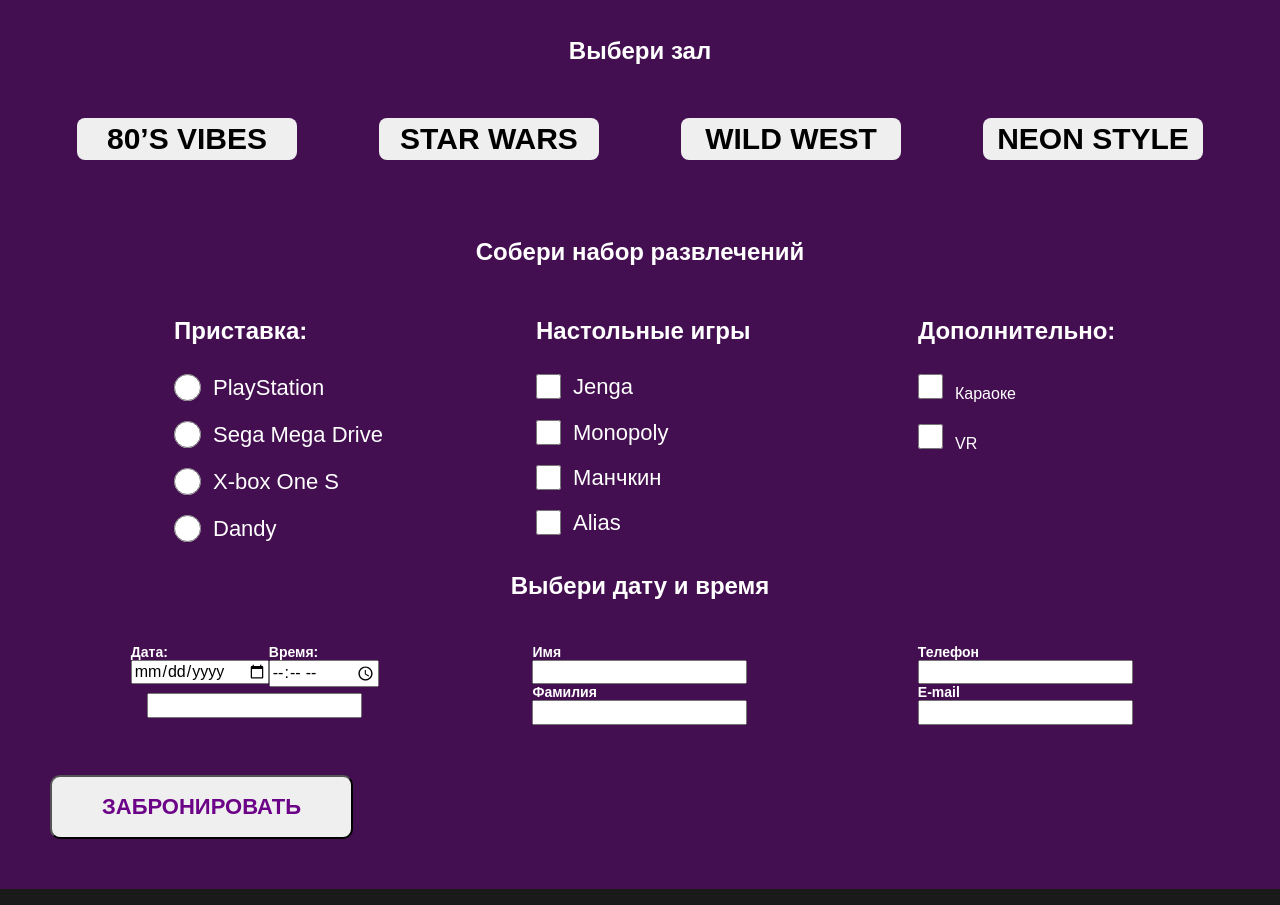
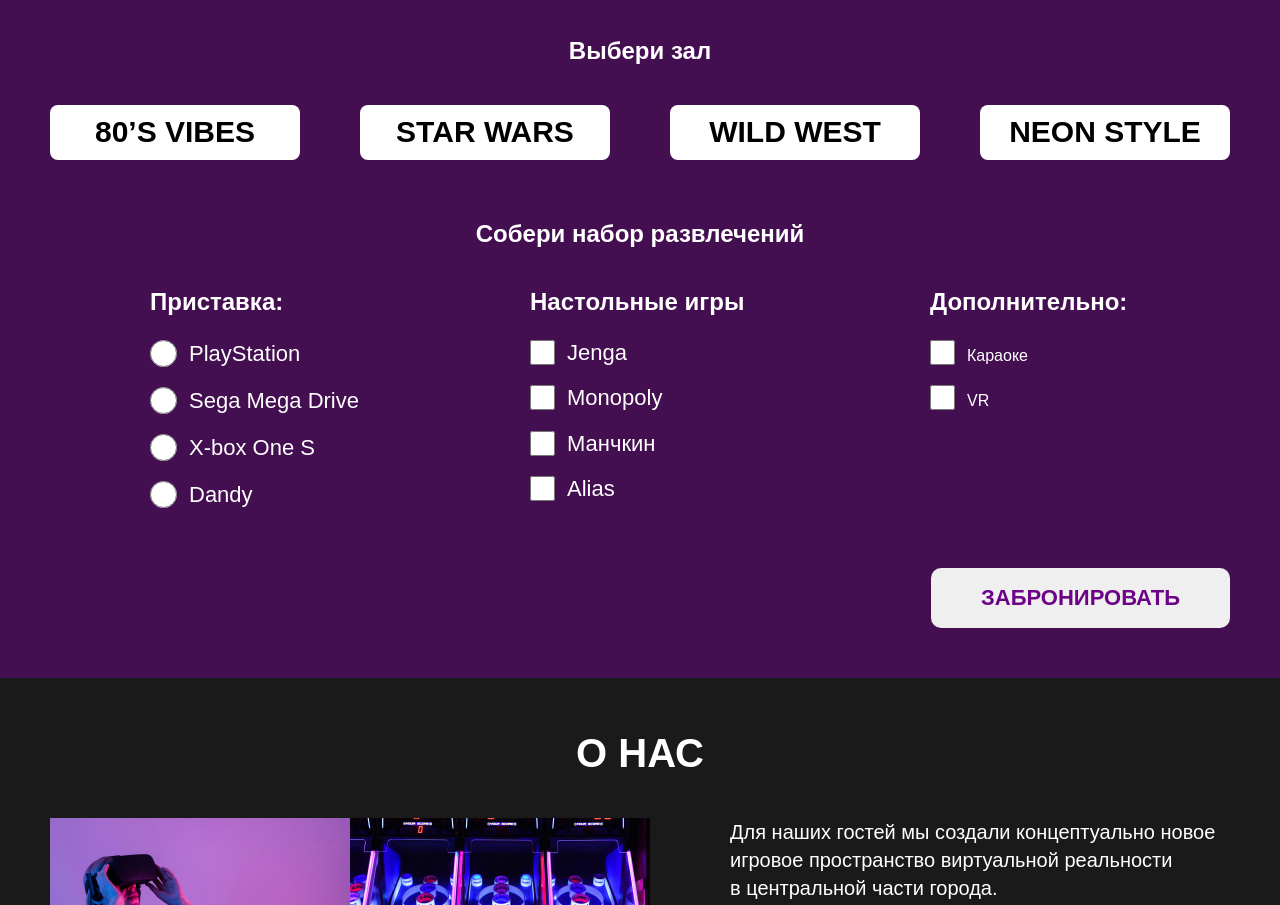
Before and after one commit to matiz86/Go_project, a plain HTML site: page index.html in a window 1280 px wide. Shown: the part 2846-3751 px from the top of the page. Drawn offline with Linux system fonts and the light colour scheme.

Commit message:
update form/footer

```diff
--- a/css/booking.css
+++ b/css/booking.css
@@ -37,20 +37,25 @@
 }
 
 .booking__label-halls {
-  padding: 7px 15px 8px;
-}
-
-.booking__radio-halls {
+  display: flex;
+  align-items: center;
+  justify-content: center;
+  border-radius: 8px;
+  /* padding: 7px 15px 8px; */
+  background: #fff;
   font-weight: 700;
   font-size: 30px;
   line-height: 1.33333;
   text-transform: uppercase;
   text-align: center;
   color: #000;
-  border: none;
-  border-radius: 8px;
-  min-width: 220px;
-  cursor: pointer;
+  flex-basis: 250px;
+  height: 55px;
+
+}
+
+.booking__radio-halls {
+  display: none;
 }
 
 .booking__field-game {
@@ -72,11 +77,10 @@
 .booking__field-box {
   display: flex;
   justify-content: space-between;
-  /* gap: 100px; */
-  /* flex-basis: 1080px; */
   padding-left: 100px;
   border: none;
   width: 100%;
+  margin-bottom: 60px;
 }
 
 .booking__field-console {
@@ -163,52 +167,20 @@
   margin-bottom: auto;
 }
 
+.booking__label-karaoke {
+  display: flex;
+  align-items: flex-end;
+}
+
 .booking__checkbox-karaoke {
   width: 25px;
   height: 25px;
   margin-right: 12px;
 }
 
-.booking__field {
-  border: none;
-  display: flex;
-  margin-bottom: 40px;
-}
-
-.booking__subtitle {
-  font-weight: 700;
-  font-size: 24px;
-  line-height: 1.16667;
-  text-align: center;
-  margin-bottom: 38px;
-}
-
-.booking__list {
-  display: flex;
-  justify-content: center;
-  flex-wrap: wrap;
-  flex-basis: 980px;
-}
-
-.booking__item {}
-
-.booking__label {
-  display: flex;
-  font-weight: 700;
-  font-size: 14px;
-  line-height: 1.14286;
-  color: #fff;
-
-}
-
-.booking__text {}
-
-.booking__tel {}
-
-.booking__mail {}
-
-
 .booking__btn {
+  display: block;
+  margin-left: auto;
   border-radius: 10px;
   padding: 16px 50px;
   font-weight: 700;
@@ -216,4 +188,5 @@
   line-height: 1.27273;
   text-transform: uppercase;
   color: #6c0287;
+  border: none;
 }
--- a/css/contacts.css
+++ b/css/contacts.css
@@ -11,9 +11,8 @@
   margin-bottom: 54px;
 }
 
-.contacts__info {
+.contacts__box {
   display: flex;
-  flex-direction: column;
   justify-content: center;
 }
 
@@ -51,41 +50,11 @@
   gap: 26px;
 }
 
-.contacts {}
-
-.container {}
-
-.contacts__title {}
-
 .contacts__box {
   display: flex;
   justify-content: space-between;
   margin-bottom: 156px;
 }
-
-.contacts__info {}
-
-.contacts__info-address {}
-
-.contacts__info-phone {}
-
-.contacts__info-mail {}
-
-.contacts__social {}
-
-.social {}
-
-.social__list {}
-
-.social__item {}
-
-.social__link {}
-
-.social__img {}
-
-.contacts__box-right {}
-
-.contacts__box-image {}
 
 .contacts__copyright {
   display: flex;
@@ -110,7 +79,7 @@
 
 .contacts__developer-item {}
 
-.contscts__developer-link {
+.contacts__developer-link {
   font-weight: 400;
   font-size: 14px;
   line-height: 1.14286;
--- a/css/style.css
+++ b/css/style.css
@@ -24,12 +24,21 @@
 svg {
   max-height: 100%;
 }
+button {
+  cursor: pointer;
+  padding: 0;
+}
 
 ol,
 ul {
   list-style: none;
   padding: 0;
   margin: 0;
+}
+input,
+textarea,
+select {
+  font-family: inherit;
 }
 
 a {
@@ -40,10 +49,18 @@
 h1,
 h2,
 h3,
-p,
-figure,
+p {
+  margin: 0;
+}
+figure {
+  margin: 0;
+  padding: 0;
+}
+
 fieldset {
   margin: 0;
+  padding: 0;
+  border: none;
 }
 
 body {
--- a/index.html
+++ b/index.html
@@ -147,16 +147,16 @@
           <fieldset class="booking__field-halls">
             <legend class="booking__field-title">Выбери зал</legend>
             <label class="booking__label-halls">
-              <input class="booking__radio-halls" type="button" name="style" value="80’s vibes">
+              <input class="booking__radio-halls" type="radio" name="style" value="80’s vibes">80’s vibes
             </label>
             <label class="booking__label-halls">
-              <input class="booking__radio-halls" type="button" name="style" value="star wars">
+              <input class="booking__radio-halls" type="radio" name="style" value="star wars">star wars
             </label>
             <label class="booking__label-halls">
-              <input class="booking__radio-halls" type="button" name="style" value="wild west">
+              <input class="booking__radio-halls" type="radio" name="style" value="wild west">wild west
             </label>
             <label class="booking__label-halls">
-              <input class="booking__radio-halls" type="button" name="style" value="neon style">
+              <input class="booking__radio-halls" type="radio" name="style" value="neon style">neon style
             </label>
           </fieldset>
 
@@ -242,22 +242,25 @@
 
           </fieldset>
 
+
+<!--
           <fieldset class="booking__field">
             <legend class="booking__subtitle">Выбери дату и время</legend>
-            <ul class="booking__list">
+            <ul class="booking__list-time">
               <li class="booking__item">
-                <label class="booking__label" for="date">Дата:<abbr title="required"></abbr></label>
-                <input class="booking__text" id="date" type="date" name="date" required>
+                <input placeholder="Дата" class="booking__field--date" type="text" onfocus="(this.type='date')"
+                  onblur="(this.type='text')" required="" name="date">
               </li>
               <li class="booking__item">
-                <label class="booking__label" for="time">Время:<abbr title="required"></abbr></label>
-                <input class="booking__text" id="time" type="time" name="time" required>
+                <input placeholder="Время" class="booking__field--time" type="text" onfocus="(this.type='time')"
+                  onblur="(this.type='text')" required="" name="time">
               </li>
               <li class="booking__item">
-                <label class="booking__label" for="qty"><abbr title="required"></abbr></label>
-                <input class="booking__text" id="qty" type="text" name="quantity" required>
+                <input class="booking__text" id="qty" type="text" name="quantity" required=""
+                  placeholder="Сколько человек">
               </li>
             </ul>
+
             <ul class="booking__list">
               <li class="booking__item">
                 <label class="booking__label" for="name">Имя<abbr title="required"></abbr></label>
@@ -268,6 +271,7 @@
                 <input class="booking__text" id="surname" type="text" name="surname" required>
               </li>
             </ul>
+
             <ul class="booking__list">
               <li class="booking__item">
                 <label class="booking__label" for="tel">Телефон<abbr title="required"></abbr></label>
@@ -280,9 +284,10 @@
                 <input class="booking__mail" type="email" id="mail" name="email" required>
               </li>
             </ul>
-            <!-- <input class="booking__checkbox" type="checkbox" value="permission" name="permission" required> Я старше 18
-            лет -->
-          </fieldset>
+          </fieldset> -->
+
+
+
           <button class="booking__btn" type="submit">Забронировать</button>
           <!-- <input class="booking__checkbox" type="checkbox" value="permission" name="permission" required> Согласен на
           обработку персональных
@@ -379,9 +384,10 @@
       <div class="container">
         <h2 class="contacts__title">Контакты</h2>
         <div class="contacts__box">
-          <div class="contacts__box-left">
           <address class="contacts__info">
-              <a class="contacts__info-address">
+            <ul class="contacts__info-list">
+              <li class="contacts__info-item">
+                <p class="contacts__info-address">
                   <svg width="35" height="32" viewBox="0 0 35 32" fill="none" xmlns="http://www.w3.org/2000/svg">
                     <path
                       d="M17.4815 0C11.338 0 6.21411 4.52938 6.21411 10.3125C6.21411 12.5126 6.93645 14.4745 8.32275 16.3129L16.6192 28.1616C17.0217 28.7376 17.9421 28.7365 18.3437 28.1616L26.6762 16.2726C28.0326 14.5175 28.7488 12.4567 28.7488 10.3125C28.7488 4.62619 23.6943 0 17.4815 0ZM17.4815 15C14.6576 15 12.3599 12.8971 12.3599 10.3125C12.3599 7.72794 14.6576 5.625 17.4815 5.625C20.3053 5.625 22.603 7.72794 22.603 10.3125C22.603 12.8971 20.3053 15 17.4815 15Z"
@@ -391,7 +397,9 @@
                       fill="#CD06FF" />
                   </svg>
                   г. Москва <br>ул. Аквамарина, 16
-              </a>
+                </p>
+              </li>
+              <li class="contacts__info-item">
                 <a class="contacts__info-phone" href="tel:89509302893">
                   <svg width="35" height="32" viewBox="0 0 35 32" fill="none" xmlns="http://www.w3.org/2000/svg">
                     <path
@@ -402,6 +410,8 @@
                       fill="#CD06FF" />
                   </svg>
                   8 (950) 930 - 28 - 93</a>
+              </li>
+              <li class="contacts__info-item">
                 <a class="contacts__info-mail" href="mailto:GameOver@gmail.com">
                   <svg width="36" height="32" viewBox="0 0 36 32" fill="none" xmlns="http://www.w3.org/2000/svg">
                     <path
@@ -412,8 +422,11 @@
                       fill="#CD06FF" />
                   </svg>
                   GameOver@gmail.com</a>
-            </address>
-            <div class="contacts__social social">
+              </li>
+            </ul>
+
+
+
             <ul class="social__list">
               <li class="social__item">
                 <a class="social__link" href="#">
@@ -439,8 +452,7 @@
                     loading="lazy"></a>
               </li>
             </ul>
-            </div>
-          </div>
+          </address>
           <div class="contacts__box-right">
             <img class="contacts__box-image" src="img/map.svg" alt="Изображение карты">
           </div>
@@ -456,9 +468,9 @@
             </li>
           </ul>
         </div>
-
       </div>
     </section>
+
   </footer>
   <!-- <li>
           <a href="https://vk.com/" target="_blank">Vkontakte</a>
```
Also changed, not shown: img/arrow-down.svg (added). Lines whose indentation alone changed are shown as unchanged.
